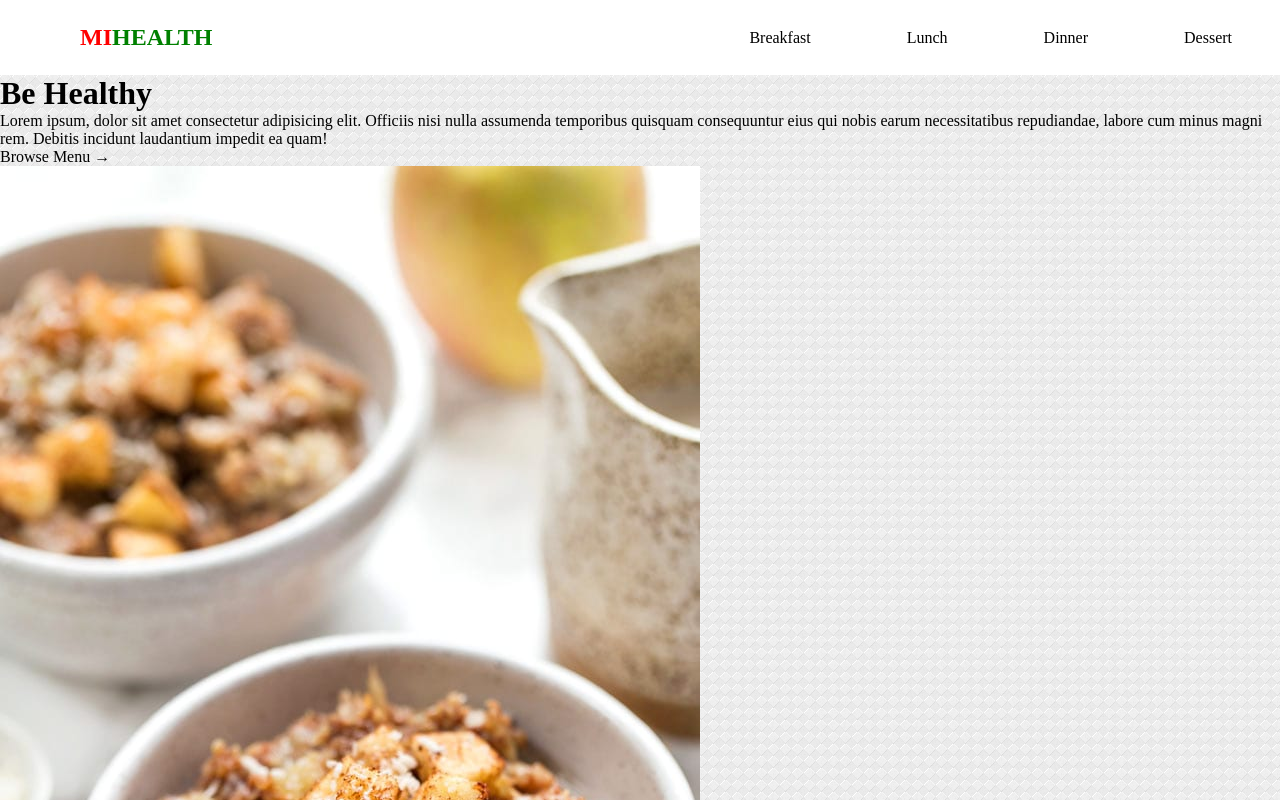
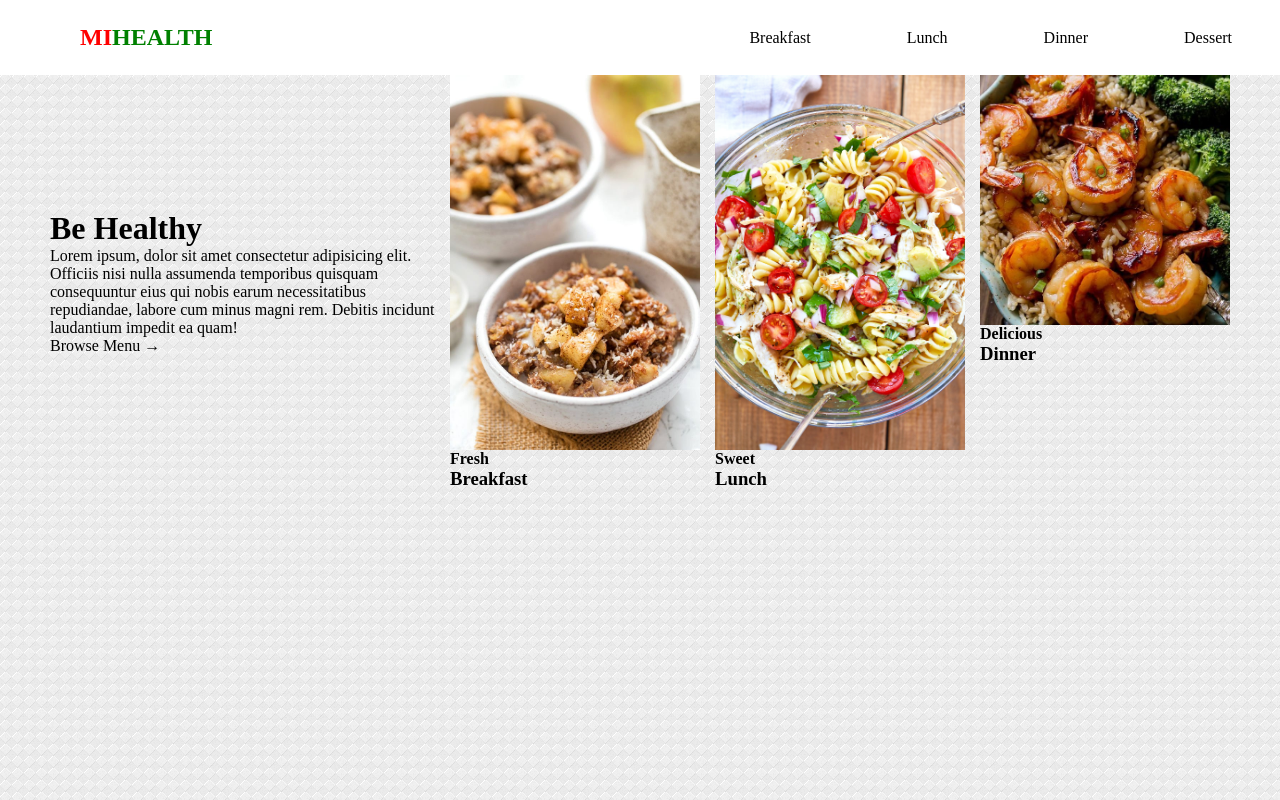
Before and after one commit to Mtec-DrewIvey/MiHealth, a plain HTML site: page index.html in a window 1280 px wide. Shown: the top 800 px of the page. Drawn offline with Linux system fonts and the light colour scheme.

Commit message:
add .gitignore and adding styling to body

```diff
--- a/styles.css
+++ b/styles.css
@@ -4,13 +4,36 @@
     margin: 0;
     box-sizing: border-box;
 }
-/* Double check img reset below. */
-img {
+
+html {
+    hanging-punctuation: first last;
+    /* color-scheme: light dark; */
+}
+
+img, picture, svg, video {
+    display: block;
     max-width: 100%;
+}
+
+h1, h2, h3, h4, h5, h6 {
+    text-wrap: balance;
+}
+
+p {
+    max-width: 50ch;
+    text-wrap: pretty;
+}
+
+@media (prefers-reduced-motion: no-preference) {
+    :has(:target) {
+        scroll-behavior: smooth;
+        scroll-padding-top: 2rem;
+    }
 }
 
 body {
     background: url(images/triangles_bgpattern.webp) repeat;
+    min-height: 100svh;
 }
 
 /* Header styling */
@@ -63,3 +86,18 @@ header ul li a:visited {
 }
 
 /* Body Styling */
+
+.content-container {
+    display: flex;
+    justify-content: center;
+    align-items: center;
+    margin: auto;
+}
+
+.meals {
+    display: grid;
+    gap: 15px;
+    justify-content: center;
+    align-content: center;
+    grid-template-columns: 250px 250px 250px;
+}
```
Also changed, not shown: 1 other file.
